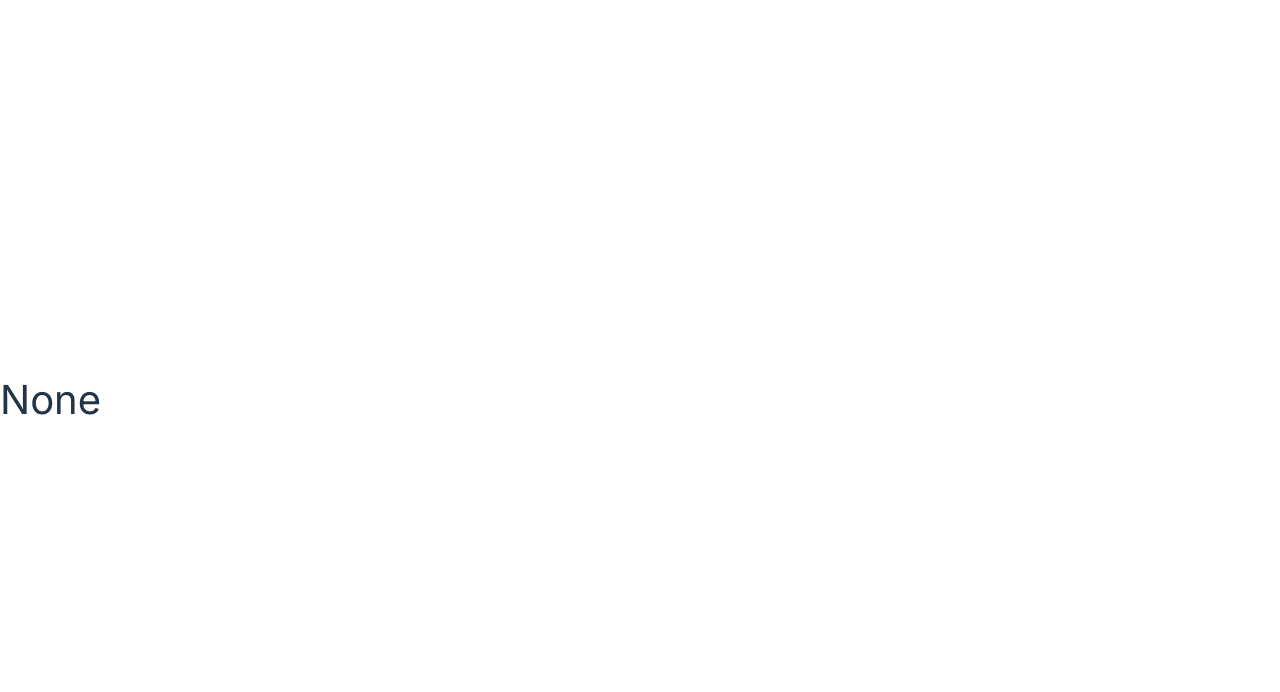
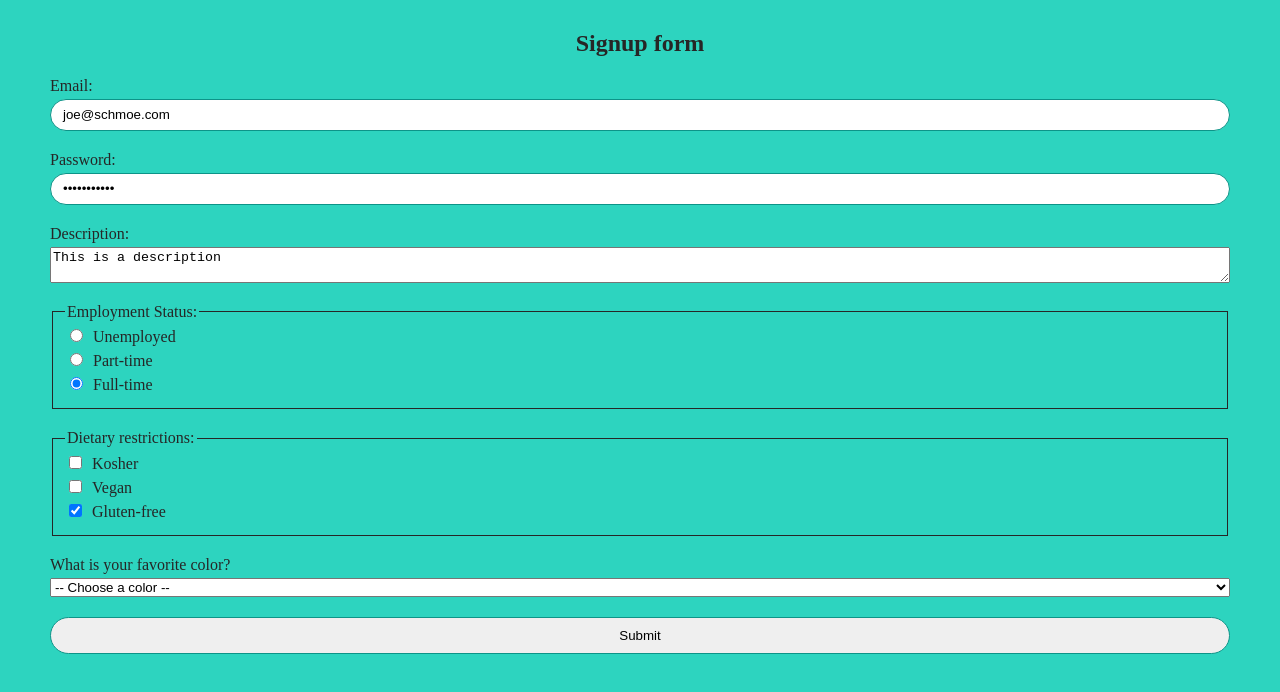
Before and after one commit to Somu796/REACT_DASHBOARD, a React (Vite) app: page / in a window 1280 px wide. Shown: the top 692 px of the page. Built offline with nearby package versions, Linux system fonts and the light colour scheme.

Commit message:
Form has been modified.

```diff
--- a/src/App.css
+++ /dev/null
@@ -1,50 +0,0 @@
-#root {
-  max-width: 1280px;
-  margin: 0 auto;
-  padding: 2rem;
-  text-align: center;
-}
-
-.logo {
-  height: 6em;
-  padding: 1.5em;
-  will-change: filter;
-  transition: filter 300ms;
-}
-
-.logo:hover {
-  filter: drop-shadow(0 0 2em #646cffaa);
-}
-
-.logo.react:hover {
-  filter: drop-shadow(0 0 2em #61dafbaa);
-}
-
-@keyframes logo-spin {
-  from {
-    transform: rotate(0deg);
-  }
-
-  to {
-    transform: rotate(360deg);
-  }
-}
-
-@media (prefers-reduced-motion: no-preference) {
-  a:nth-of-type(2) .logo {
-    animation: logo-spin infinite 20s linear;
-  }
-}
-
-.card {
-  padding: 2em;
-}
-
-.read-the-docs {
-  color: #888;
-}
-
-.NavbarLogoName {
-  color: #61DAFB;
-
-}
--- a/src/App.jsx
+++ b/src/App.jsx
@@ -1,31 +1,102 @@
 import React from 'react';
-/**
-Challenge: Project setup
-
-- Create an App component in a separate App.jsx file which is a sibling
-  to this index.jsx file.
-- Create a `components` folder
-- Create the following components in separate files inside
-  the components folder. In each one, just render an `h1`
-  with the name of the component (e.g. return <h1>Navbar goes here</h1>):
-    - Navbar
-    - Main
-- Have App component import and render the Navbar and Main components
-- Import and render the App component inside of index.jsx using ReactDOM
-    - At this point you should have your "Navbar goes here" etc. showing up
-      in the mini-browser.
-- Go to Google fonts and get the "Inter" font with weights 400, 600, and 700.
-  Put the `<links />` to those fonts ABOVE the style.css link in index.html.
-  You may need to do some extra research to figure out how this
-  works if you haven't done it before.
-*/
+import ReactDOM from 'react-dom/client';
 
 export default function App() {
+  /**
+   * Challenge: grab the employment status from the form and log it
+   * to the console. (Remember to select one of the radios before submitting)
+   *
+   * Note: This won't work the way you might expect quite yet!
+   */
+  // OLD Technique
+  // function signUp(formData) {
+  //   const email = formData.get("email")
+  //   const password = formData.get("password")
+  //   const employmentStatus = formData.get("employmentStatus")
+  //   const dietaryRestrictions = formData.getAll("dietaryRestrictions") // For all is only get as we are
+  //   // accessing only one value, but here multiple so get all
+  //   const favColor = formData.get("favColor")
+  //   console.log(favColor)
+  // }
 
-    return (
-        <>
-            <h1>None</h1>
+  function signUp(formData) {
+    const data = Object.fromEntries(formData) // Everything is returning string so this can access all
+    const dietaryRestrictions = formData.getAll("dietaryRestrictions") // Checkbox returning many so we still need to write up this
+    const allData = {
+      ...data,
+      dietaryRestrictions
+    }
+    console.log(allData) // return {key:pair, multiSelect:[]}
+  }
 
-        </>
-    );
+
+  return (
+    <section>
+      <h1>Signup form</h1>
+      {/* action made sure form doesn't refresh, also accessing data is easier */}
+      <form action={signUp}>
+        {/* Can Perform Email Checks */}
+        <label htmlFor="email">Email:</label>
+        <input id="email" defaultValue="joe@schmoe.com" type="email" name="email" placeholder="joe@schmoe.com" />
+
+        {/* Keep password hidden */}
+        <label htmlFor="password">Password:</label>
+        <input id="password" defaultValue="password123" type="password" name="password" />
+
+        {/* Textbox */}
+        <label htmlFor="description">Description:</label>
+        <textarea id="description" name="description" defaultValue="This is a description"></textarea>
+
+        {/* Radio button; defaulCheck keep this as default */}
+        <fieldset>
+          <legend>Employment Status:</legend>
+          <label>
+            <input type="radio" name="employmentStatus" value="unemployed" />
+            Unemployed
+          </label>
+          <label>
+            <input type="radio" name="employmentStatus" value="part-time" />
+            Part-time
+          </label>
+          <label>
+            <input type="radio" name="employmentStatus" defaultChecked={true} value="full-time" />
+            Full-time
+          </label>
+        </fieldset>
+
+        {/* Checkbox (multiple select) */}
+        <fieldset>
+          <legend>Dietary restrictions:</legend>
+          <label>
+            <input type="checkbox" name="dietaryRestrictions" value="kosher" />
+            Kosher
+          </label>
+          <label>
+            <input type="checkbox" name="dietaryRestrictions" value="vegan" />
+            Vegan
+          </label>
+          <label>
+            <input type="checkbox" name="dietaryRestrictions" defaultChecked={true} value="gluten-free" />
+            Gluten-free
+          </label>
+        </fieldset>
+
+        {/* Dropdown with --choose a color-- sowing up, but disabled so can't be selected */}
+        <label htmlFor="favColor">What is your favorite color?</label>
+        <select id="favColor" name="favColor" defaultValue="" required>
+          <option value="" disabled>-- Choose a color --</option>
+          <option value="red">Red</option>
+          <option value="orange">Orange</option>
+          <option value="yellow">Yellow</option>
+          <option value="green">Green</option>
+          <option value="blue">Blue</option>
+          <option value="indigo">Indigo</option>
+          <option value="violet">Violet</option>
+        </select>
+
+        <button>Submit</button>
+
+      </form>
+    </section>
+  )
 }
--- a/src/index.css
+++ b/src/index.css
@@ -1,78 +1,64 @@
-:root {
-  font-family: system-ui, Avenir, Helvetica, Arial, sans-serif;
-  line-height: 1.5;
-  font-weight: 400;
-
-  color-scheme: light dark;
-  color: rgba(255, 255, 255, 0.87);
-  background-color: #242424;
-
-  font-synthesis: none;
-  text-rendering: optimizeLegibility;
-  -webkit-font-smoothing: antialiased;
-  -moz-osx-font-smoothing: grayscale;
-}
-
-a {
-  font-weight: 500;
-  color: #646cff;
-  text-decoration: inherit;
-}
-
-a:hover {
-  color: #535bf2;
+* {
+  box-sizing: border-box;
 }
 
 body {
   margin: 0;
-  display: flex;
-  place-items: center;
-  min-width: 320px;
-  min-height: 100vh;
+  padding: 10px;
+  background-color: #2DD4BF;
+  color: #262626;
 }
 
 h1 {
-  font-family: "Inter", sans-serif;
-  font-optical-sizing: auto;
-  font-weight: 400;
-  font-style: normal;
-  font-size: 40px;
-  /* Try adding this to verify it's working */
+  text-align: center;
+}
 
+form {
+  padding-inline: 40px;
+  display: flex;
+  flex-direction: column;
+}
+
+label {
+  margin-bottom: 4px;
+}
+
+input[type="email"],
+input[type="password"] {
+  border-radius: 100px;
+  border: 1px solid #0D9488;
+  height: 2rem;
+  text-indent: 10px;
+  margin-bottom: 20px;
+}
+
+textarea {
+  margin-bottom: 20px;
+}
+
+input[type="checkbox"],
+input[type="radio"] {
+  margin-right: 10px;
+}
+
+fieldset {
+  border: 1px solid #262626;
+  margin-bottom: 20px;
+  display: flex;
+  flex-direction: column;
 }
 
 button {
-  border-radius: 8px;
-  border: 1px solid transparent;
-  padding: 0.6em 1.2em;
-  font-size: 1em;
-  font-weight: 500;
-  font-family: inherit;
-  background-color: #1a1a1a;
+  border-radius: 100px;
+  border: 1px solid #0D9488;
+  padding: 10px 30px;
   cursor: pointer;
-  transition: border-color 0.25s;
+  margin-top: 20px;
+  transition: all 0.1s ease-in-out;
 }
 
 button:hover {
-  border-color: #646cff;
+  background-color: #115E59;
+  border-color: #042F2E;
+  color: white;
 }
-
-button:focus,
-button:focus-visible {
-  outline: 4px auto -webkit-focus-ring-color;
-}
-
-@media (prefers-color-scheme: light) {
-  :root {
-    color: #213547;
-    background-color: #ffffff;
-  }
-
-  a:hover {
-    color: #747bff;
-  }
-
-  button {
-    background-color: #f9f9f9;
-  }
-}
```
Also changed, not shown: src/App2.jsx (deleted, +0 -35 lines).
